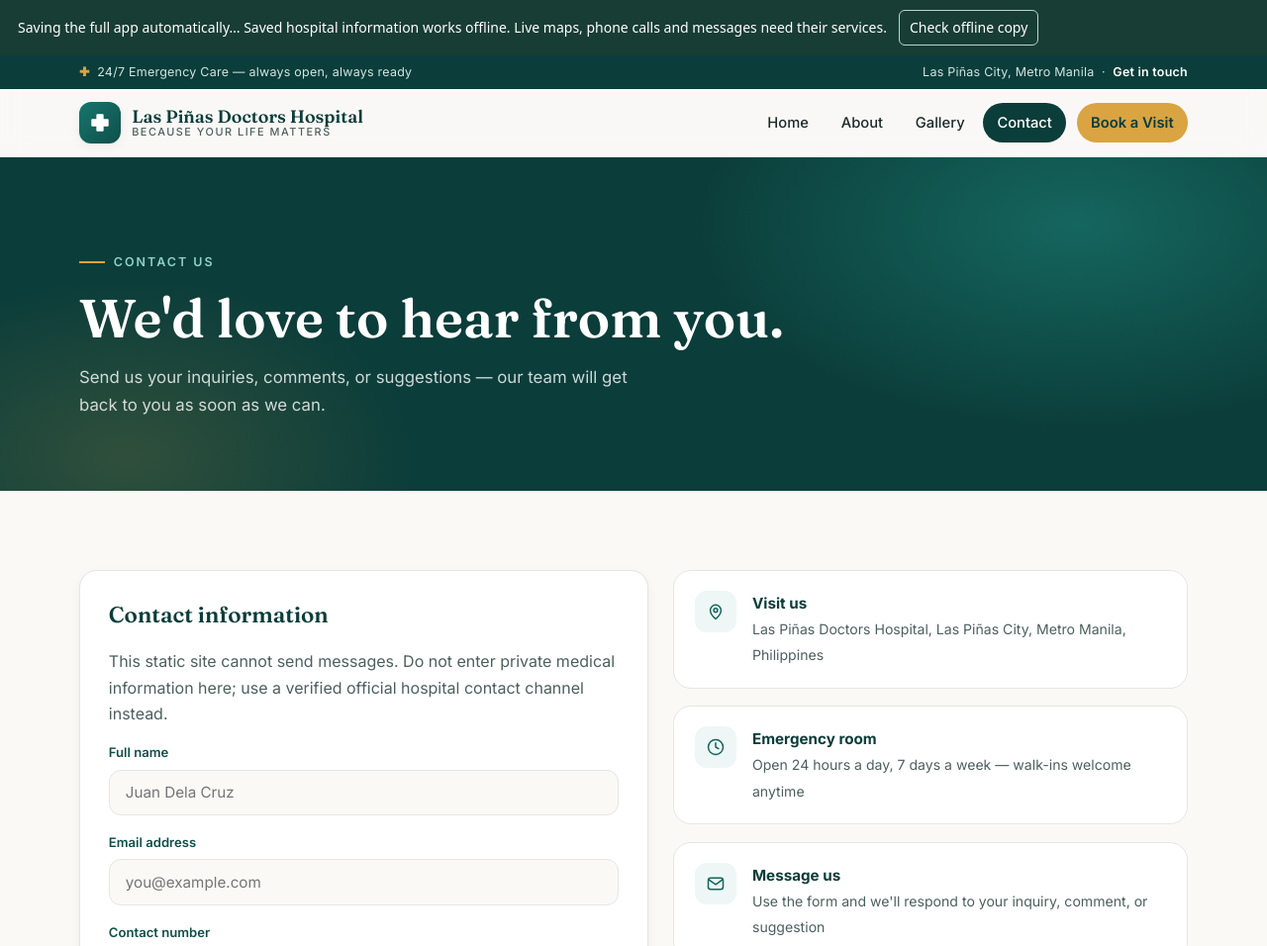
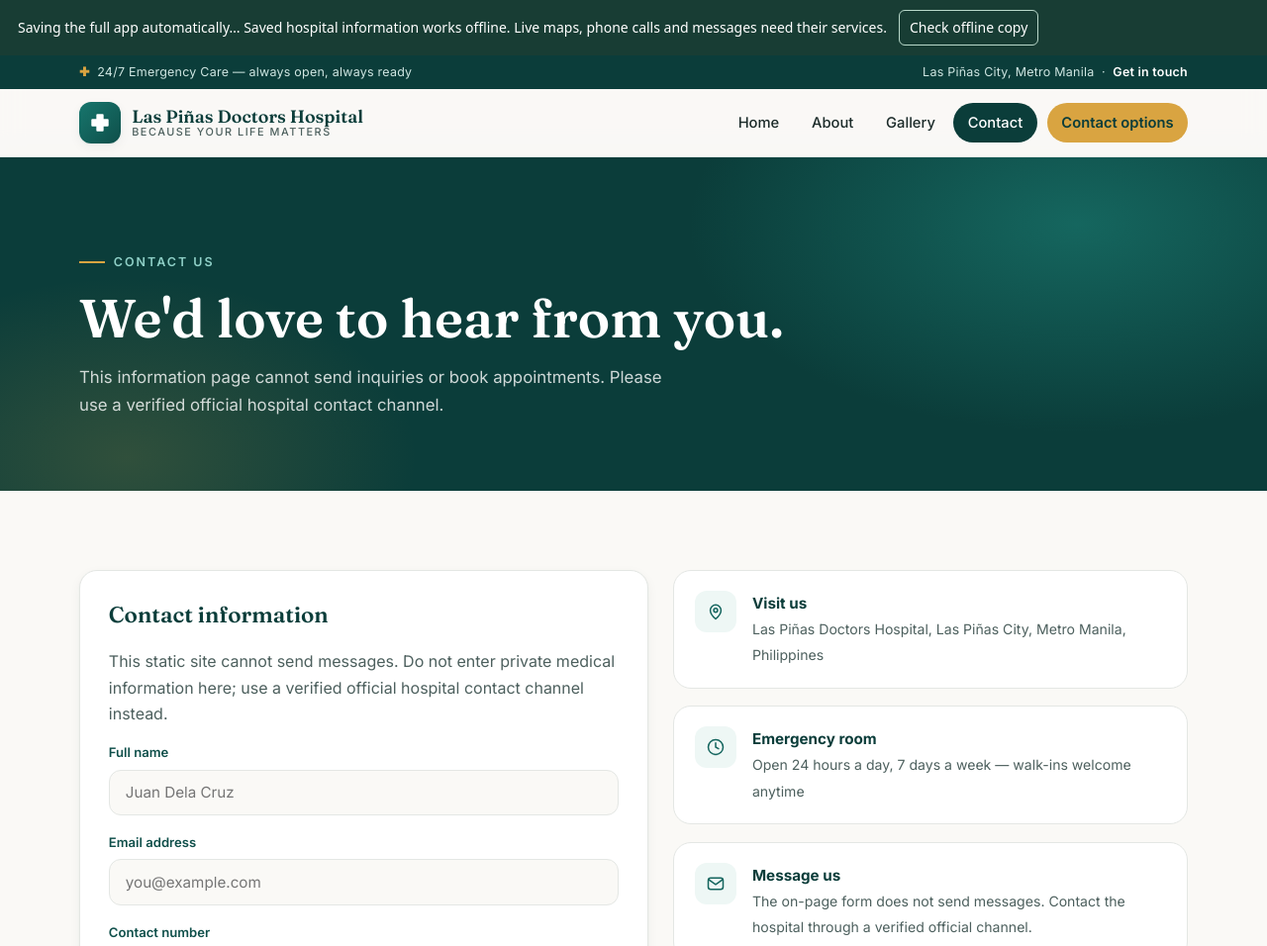
Before and after one commit to peremiller/csp1-hospital, a plain HTML site: page contact.html in a window 1280 px wide. Shown: the top 956 px of the page at 99% size. Drawn offline with Linux system fonts and the light colour scheme.

Commit message:
fix(content): avoid implying static hospital contact form books or sends requests

```diff
--- a/contact.html
+++ b/contact.html
@@ -4,7 +4,7 @@
 	<meta charset="utf-8">
 	<meta name="viewport" content="width=device-width, initial-scale=1.0">
 	<title>Contact Us — Las Piñas Doctors Hospital</title>
-	<meta name="description" content="Get in touch with Las Piñas Doctors Hospital — send us your inquiries, comments, or suggestions.">
+	<meta name="description" content="Find public contact information for Las Piñas Doctors Hospital. This static website does not send messages or book visits.">
 	<link rel="icon" type="image/svg+xml" href="assets/img/favicon.svg">
 	<link rel="icon" type="image/png" sizes="32x32" href="assets/img/favicon-32.png">
 	<link rel="icon" type="image/png" sizes="16x16" href="assets/img/favicon-16.png">
@@ -38,7 +38,7 @@
 				<li><a href="about.html">About</a></li>
 				<li><a href="gallery.html">Gallery</a></li>
 				<li><a class="active" href="contact.html">Contact</a></li>
-				<li><a class="cta" href="contact.html">Book a Visit</a></li>
+				<li><a class="cta" href="contact.html">Contact options</a></li>
 			</ul>
 		</div>
 	</header>
@@ -47,7 +47,7 @@
 		<div class="wrap">
 			<span class="eyebrow">Contact us</span>
 			<h1>We'd love to hear from you.</h1>
-			<p>Send us your inquiries, comments, or suggestions — our team will get back to you as soon as we can.</p>
+			<p>This information page cannot send inquiries or book appointments. Please use a verified official hospital contact channel.</p>
 		</div>
 	</section>
 
@@ -97,7 +97,7 @@
 						<span class="ico"><svg viewBox="0 0 24 24" fill="none" stroke="currentColor" stroke-width="1.8" stroke-linecap="round" stroke-linejoin="round"><rect x="3" y="5" width="18" height="14" rx="3"/><path d="M3.5 7l8.5 6 8.5-6"/></svg></span>
 						<div>
 							<b>Message us</b>
-							<span>Use the form and we'll respond to your inquiry, comment, or suggestion</span>
+							<span>The on-page form does not send messages. Contact the hospital through a verified official channel.</span>
 						</div>
 					</div>
 					<iframe class="map-frame" title="Las Piñas Doctors Hospital on Google Maps" src="https://www.google.com/maps/embed?pb=!1m18!1m12!1m3!1d3863.5008594472165!2d120.99207821416174!3d14.455904984483379!2m3!1f0!2f0!3f0!3m2!1i1024!2i768!4f13.1!3m3!1m2!1s0x3397ce0f2edbcfe3%3A0x9c937ce6d1bcb34b!2sLas+Pinas+Doctors+Hospital!5e0!3m2!1sen!2sph!4v1544437441732" loading="lazy" allowfullscreen referrerpolicy="no-referrer-when-downgrade"></iframe>
```
